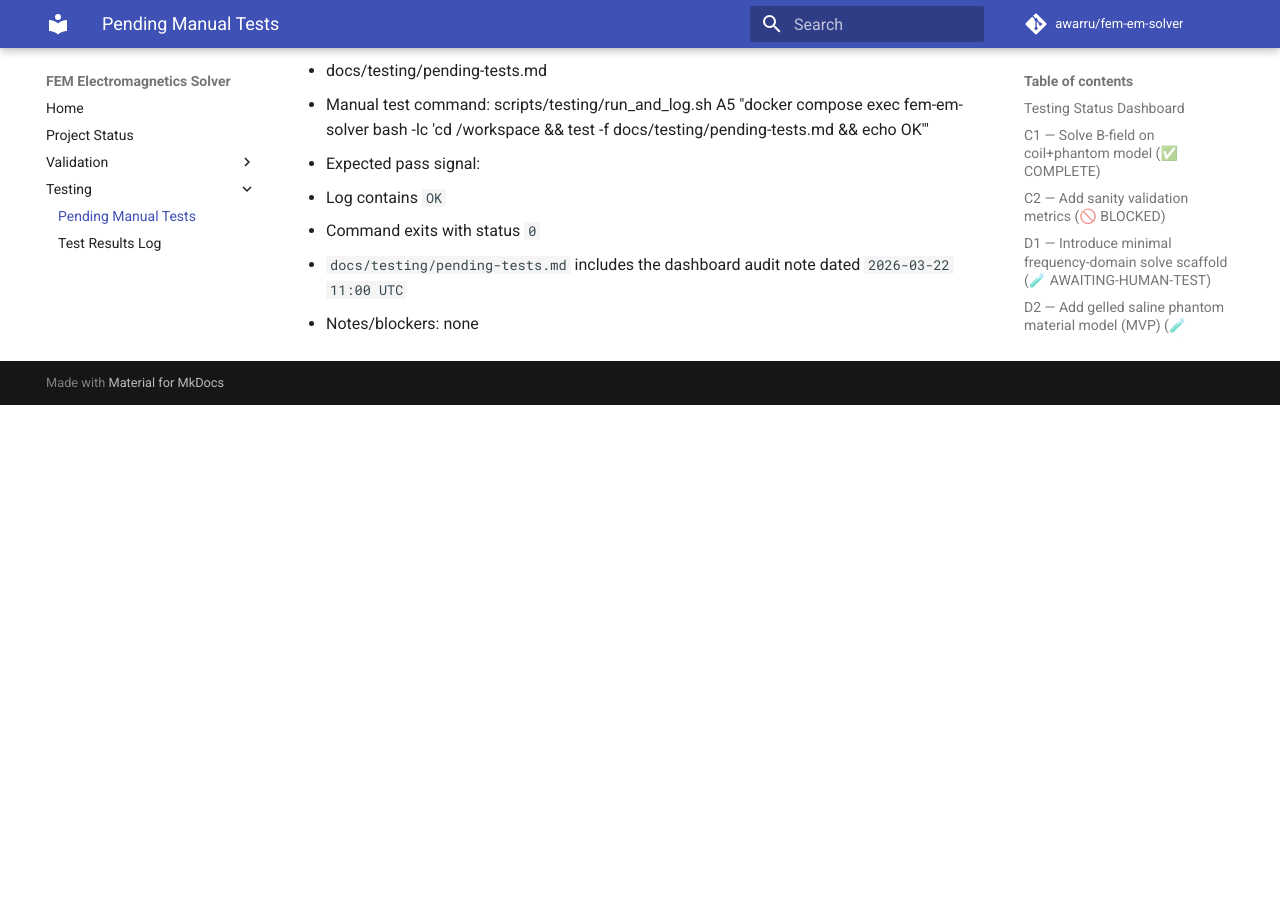
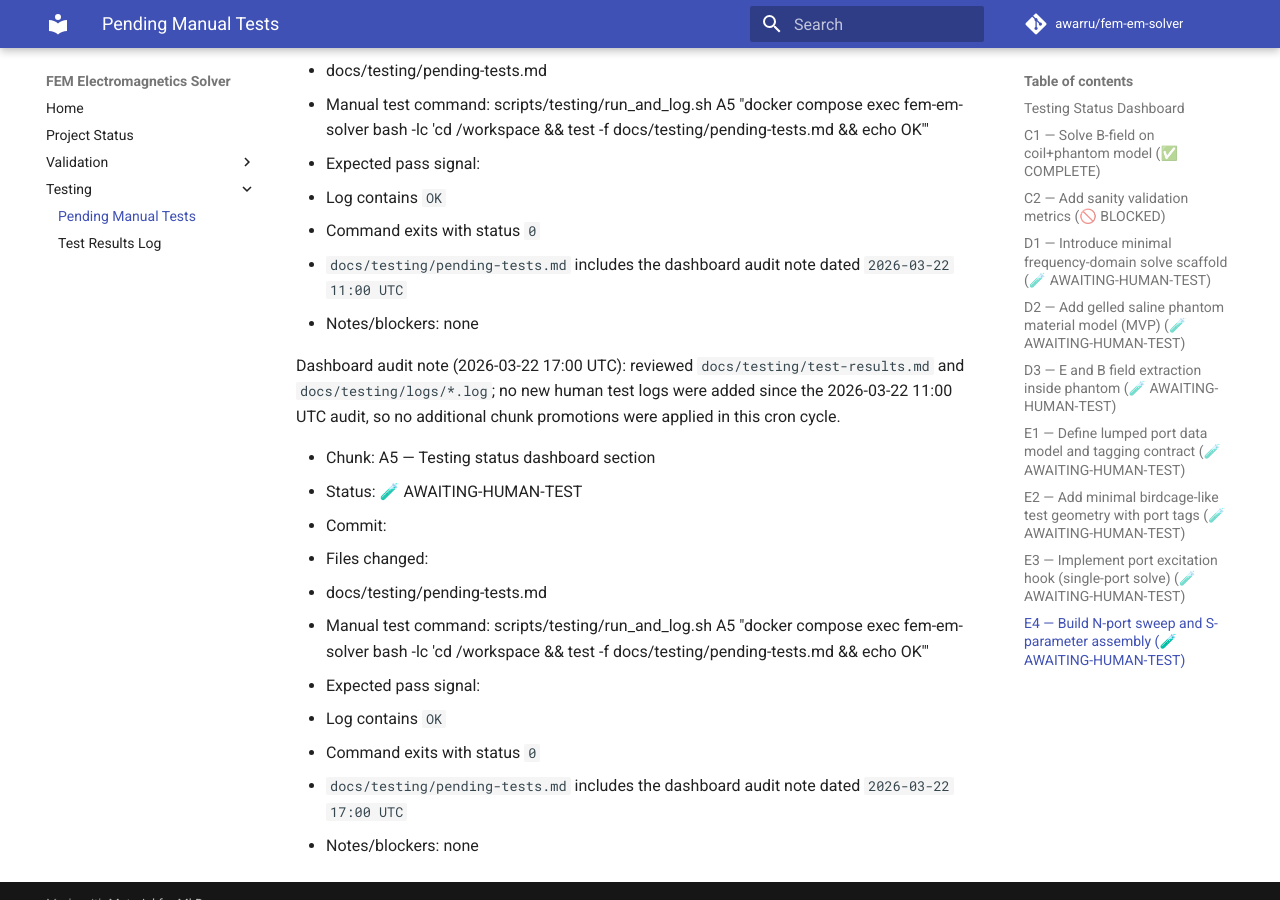
Before and after one commit to awarru/fem-em-solver, an MkDocs documentation site: the page built from docs/testing/pending-tests.md, in a window 1280 px wide and 900 px high, scrolled down 37161 px. Built offline with MkDocs 1.6.1 and Material for MkDocs 9.7.7, drawn with Linux system fonts in a browser that asks for light colours; comment, search, counter and statistics services are not loaded; before the commit the page ends 37566 px from its top, so only the background shows below that.

Commit message:
docs(testing): add 2026-03-22 17:00 UTC A5 audit note

```diff
--- a/docs/testing/pending-tests.md
+++ b/docs/testing/pending-tests.md
@@ -978,3 +978,17 @@
   - Command exits with status `0`
   - `docs/testing/pending-tests.md` includes the dashboard audit note dated `2026-03-22 11:00 UTC`
 - Notes/blockers: none
+
+Dashboard audit note (2026-03-22 17:00 UTC): reviewed `docs/testing/test-results.md` and `docs/testing/logs/*.log`; no new human test logs were added since the 2026-03-22 11:00 UTC audit, so no additional chunk promotions were applied in this cron cycle.
+
+- Chunk: A5 — Testing status dashboard section
+- Status: 🧪 AWAITING-HUMAN-TEST
+- Commit: <full-hash>
+- Files changed:
+  - docs/testing/pending-tests.md
+- Manual test command: scripts/testing/run_and_log.sh A5 "docker compose exec fem-em-solver bash -lc 'cd /workspace && test -f docs/testing/pending-tests.md && echo OK'"
+- Expected pass signal:
+  - Log contains `OK`
+  - Command exits with status `0`
+  - `docs/testing/pending-tests.md` includes the dashboard audit note dated `2026-03-22 17:00 UTC`
+- Notes/blockers: none
```
